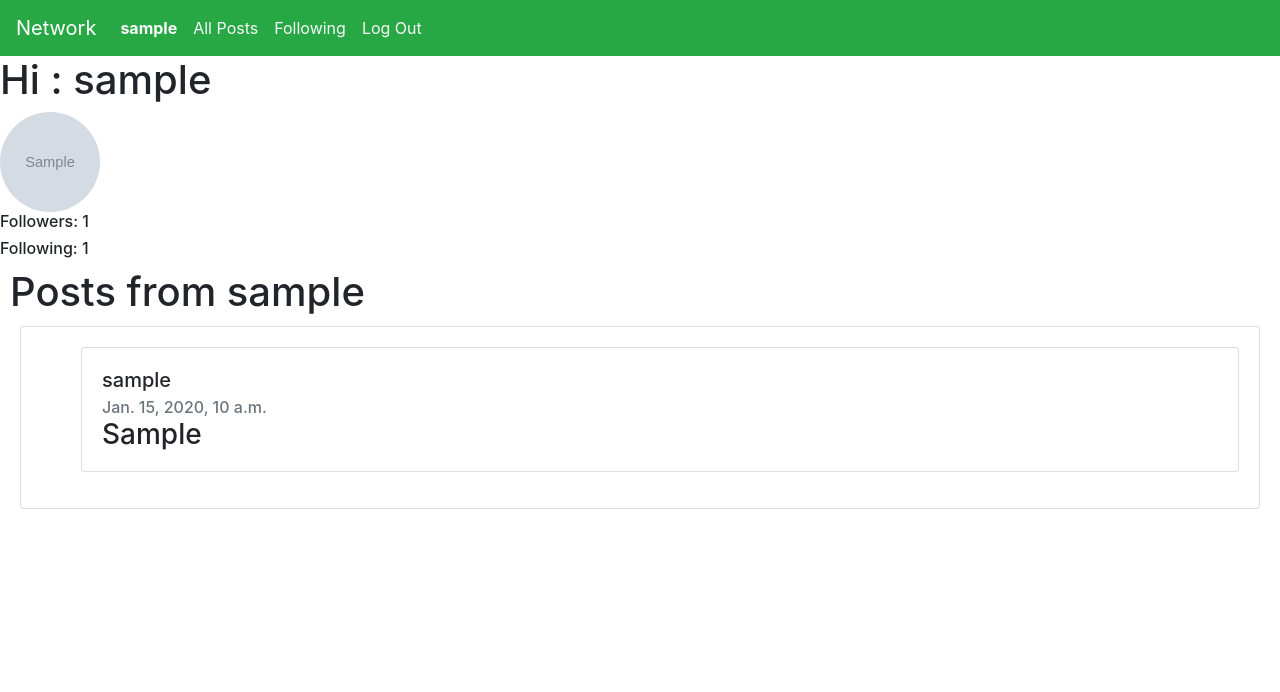
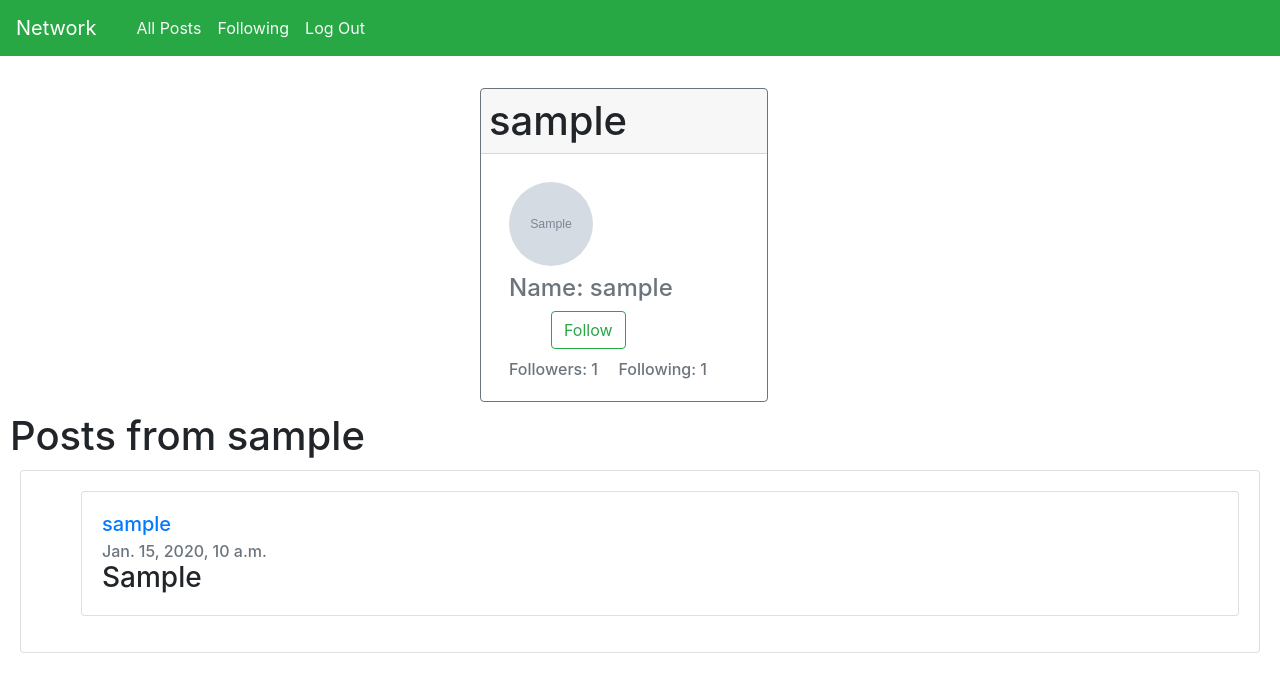
Before and after one commit to rakinplaban/Network_Project, a Django app: page /profile/1 in a window 1280 px wide. Shown: the top 692 px of the page. Run offline with Django 3.2, Linux system fonts and the light colour scheme; tables that the repository leaves empty hold one stand-in row (values such as "Sample post"); grey boxes marked "Sample" are stand-in pictures; some libraries are stand-ins or nearby versions.

Commit message:
designed profile with bootstrap.

```diff
--- a/network/static/network/controller.js
+++ b/network/static/network/controller.js
@@ -1 +1,3 @@
-document.addEventListener("DOMContentLoaded")
+document.addEventListener("DOMContentLoaded",function(){
+
+})
--- a/network/templates/network/index.html
+++ b/network/templates/network/index.html
@@ -25,7 +25,7 @@
                     <ul>
                          <li class="card">
                             <div class="card-body">
-                                <h5 class="card-title">{{ posts.user }}</h5>
+                                <h5 class="card-title"><a style="text-decoration: none;" href="{% url 'profile' posts.user.id %}">{{ posts.user }}</a></h5>
                                 <h6 class="card-subtitle text-muted">{{ posts.timestamp }}</h6>
                                 <h3 class="card-text">{{ posts.post }}</h3>
                             </div>
--- a/network/templates/network/layout.html
+++ b/network/templates/network/layout.html
@@ -18,7 +18,7 @@
               <ul class="navbar-nav mr-auto">
                 {% if user.is_authenticated %}
                     <li class="nav-item">
-                        <a class="nav-link text-light" href="{% url 'profile' user.id %}"><strong>{{ user.username }}</strong></a>
+                        <a class="nav-link text-light" href="{% url 'profile' request.user.id %}"><strong>{{ request.user.username }}</strong></a>
                     </li>
                 {% endif %}
                 <li class="nav-item">
--- a/network/templates/network/profile.html
+++ b/network/templates/network/profile.html
@@ -3,17 +3,57 @@
 {% block title %} {{user}}'s profile {% endblock %}
 
 {% block body %}
+    <div style="margin-bottom: 2rem;"></div>
+    <div class="card border-secondary mb-2" style="margin-left: 30rem; max-width:18rem;">
+        {% if user.id is request.user.id %}
+            <h1 class="card-header d-inline p-2">Hi : {{ user }}</h1>
+        {% else %}
+            <h1 class="card-header d-inline p-2">{{ user }}</h1>
+        {% endif %}
+        <div class="card-body text-secondary">
+            <div class="d-block">
+                {% if user.profile.picture %}
+                    <img src="{{ user.profile.picture.url }}" alt="image not found." class="rounded-circle d-inline p-2" height="100px" width="100px">
+                {% else %}
+                    <img src="{% static 'network/default.jpg' %}" alt="image not found." class="d-inline p-2" style="border-radius: 50%;" height="100px" width="100px">
+                {% endif %}
+            </div>
 
-    {% if user.is_authenticated %}
+            <div class="d-block">
+                <h4 class="card-title d-inline p-2 text-secondary">Name: {{user}}</h4>
+            </div>
+            {% if user.id is not request.user.id %}
+                <div class="d-block" style="margin: 8px 8px 8px 50px;">
+                    <button class="btn btn-outline-success">Follow</button>
+                </div>
+            {% endif %}
+            <div class="d-block">
+                <h6 class="d-inline p-2">Followers: {{user.profile.follower}}</h6>
+                <h6 class="d-inline p-2">Following: {{user.profile.following}}</h6>
+            </div>
+        </div>
+
+    </div>
+    <!-- {% if user.id is request.user.id %}
         <h1>Hi : {{ user }}</h1>
-    {% endif %}
-    {% if user.profile.picture %}
-        <img src="{{ user.profile.picture.url }}" alt="image not found." class="rounded-circle" height="100px" width="100px">
-    {% else %}
-        <img src="{% static 'network/default.jpg' %}" alt="image not found." style="border-radius: 50%;" height="100px" width="100px">
-    {% endif %}
-    <h6>Followers: {{user.profile.follower}}</h6>
-    <h6>Following: {{user.profile.following}}</h6>
+    {% endif %} -->
+    <!-- <div class="card">
+        <div class="d-block">
+            {% if user.profile.picture %}
+                <img src="{{ user.profile.picture.url }}" alt="image not found." class="rounded-circle" height="100px" width="100px">
+            {% else %}
+                <img src="{% static 'network/default.jpg' %}" alt="image not found." style="border-radius: 50%;" height="100px" width="100px">
+            {% endif %}
+        </div>
+
+        <div class="d-block">
+            <h6 class="d-inline p-2">Followers: {{user.profile.follower}}</h6>
+            <h6 class="d-inline p-2">Following: {{user.profile.following}}</h6>
+        </div>
+    </div>
+     -->
+
+
     <div style="margin: 10px 10px 10px 10px;">
         <h1>Posts from {{ user }}</h1>
         <div id="posts" class="card">
@@ -22,7 +62,7 @@
                     <ul>
                          <li class="card">
                             <div class="card-body">
-                                <h5 class="card-title">{{ posts.user }}</h5>
+                                <h5 class="card-title"><a style="text-decoration: none;" href="{% url 'profile' posts.user.id %}">{{ posts.user }}</a></h5>
                                 <h6 class="card-subtitle text-muted">{{ posts.timestamp }}</h6>
                                 <h3 class="card-text">{{ posts.post }}</h3>
                             </div>
```
Also changed, not shown: network/images/tomoyo.jpg (added), network/static/network/styles.css (line endings or trailing spaces).
